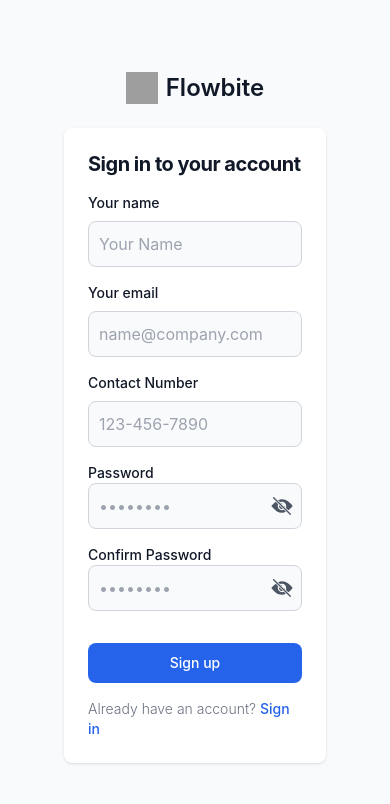
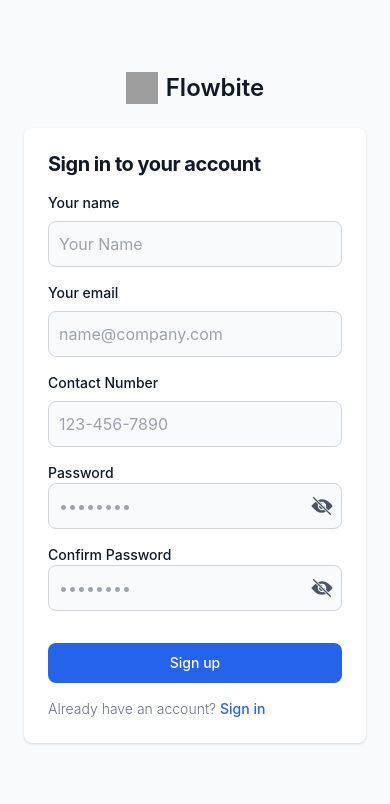
Before and after one commit to tharak1/Group-Share, a React (Vite) app: page /SignUp in a window 390 px wide. Shown: the top 804 px of the page. Built offline with nearby package versions, Linux system fonts and the light colour scheme; grey boxes are pictures that could not be loaded.

Commit message:
modified:   src/screens/SignUpScreen.tsx

```diff
--- a/src/screens/SignUpScreen.tsx
+++ b/src/screens/SignUpScreen.tsx
@@ -48,7 +48,7 @@ const SignUpScreen: React.FC = () => {
   }
 
   return (
-    <section className="bg-gray-50 dark:bg-gray-900 p-10">
+    <section className="bg-gray-50 dark:bg-gray-900 sm:p-10 max-sm:py-10">
       <div className="flex flex-col items-center justify-center px-6 py-8 mx-auto md:h-screen lg:py-0">
         <a href="#" className="flex items-center mb-6 text-2xl font-semibold text-gray-900 dark:text-white">
           <img className="w-8 h-8 mr-2" src="https://flowbite.s3.amazonaws.com/blocks/marketing-ui/logo.svg" alt="logo" />
```
